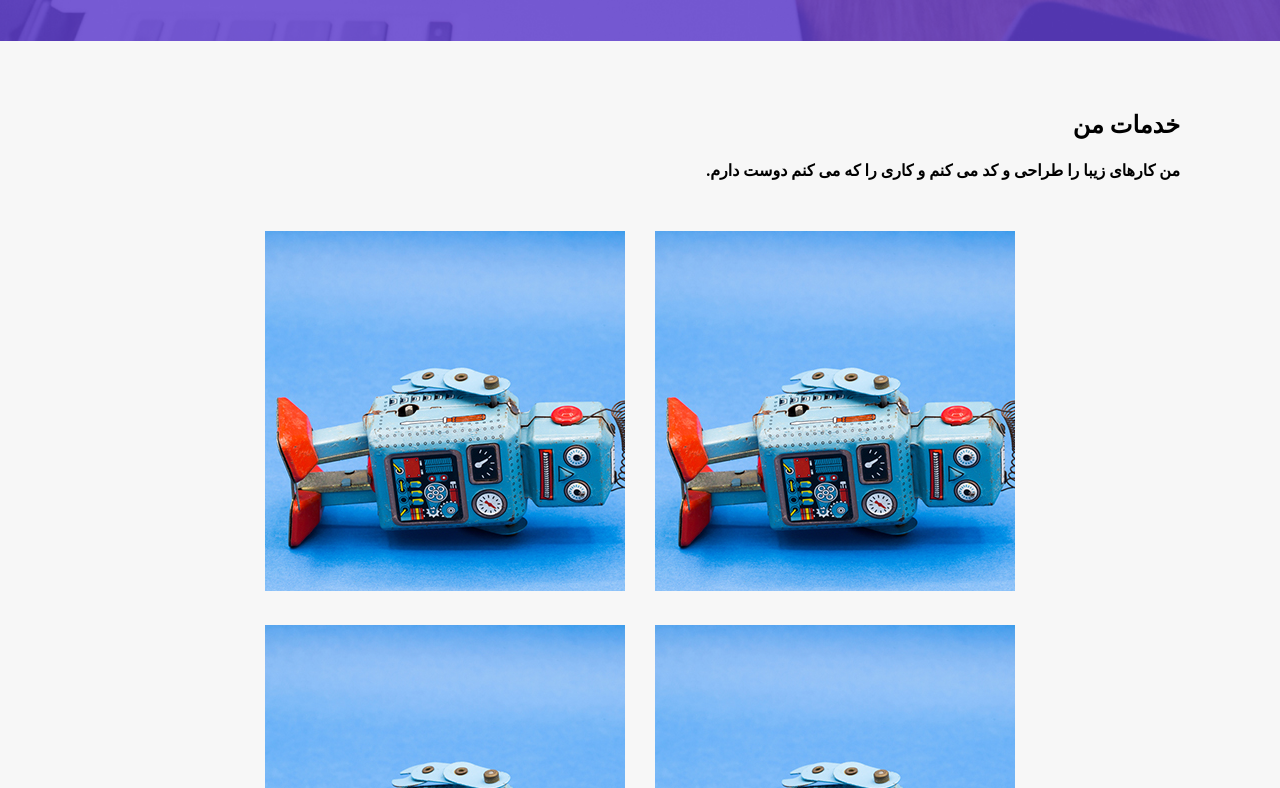
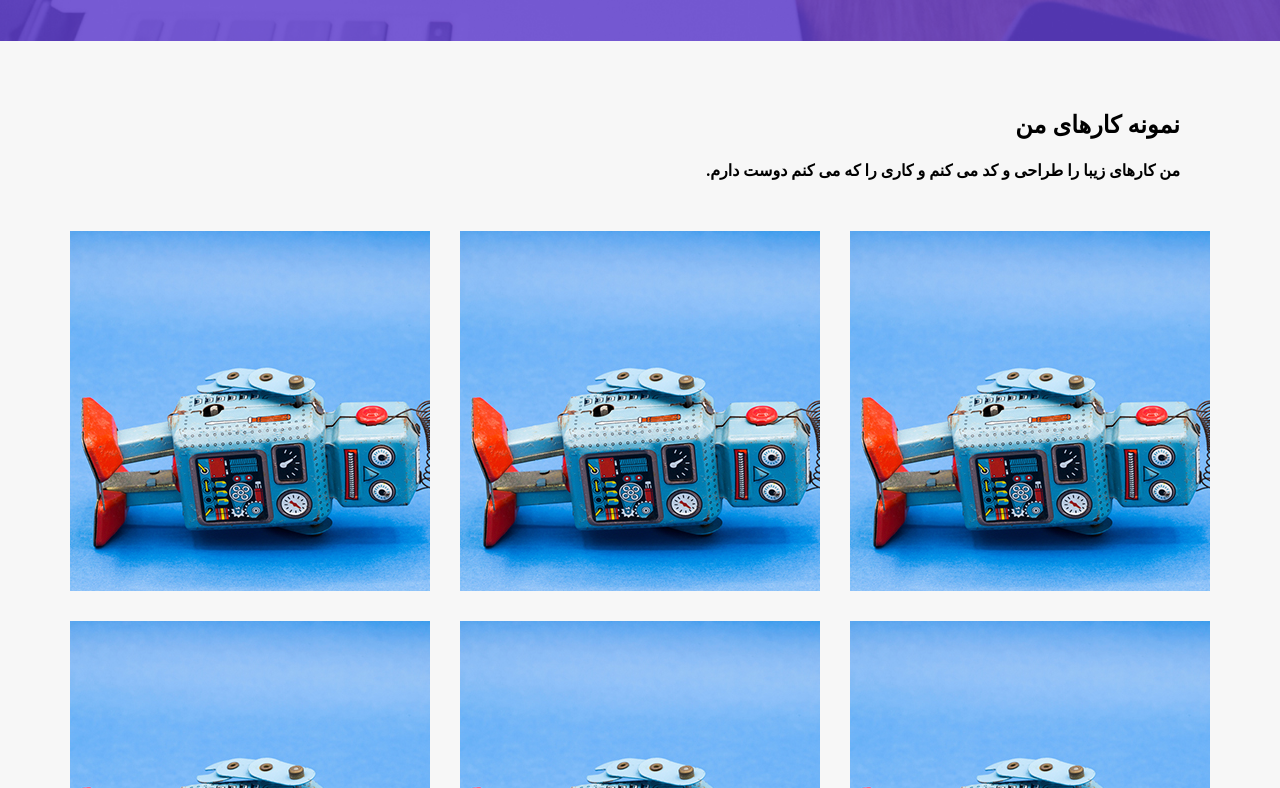
Before and after one commit to Mousavi-69/Resumes, a Vue app: page / in a window 1280 px wide. Shown: the part 2692-3480 px from the top of the page. Built offline with nearby package versions, Linux system fonts and the light colour scheme.

Commit message:
Portfolio components Completed

```diff
--- a/src/components/MyPortfolio.vue
+++ b/src/components/MyPortfolio.vue
@@ -5,7 +5,7 @@ import buttonVue from "./Button.vue";
 <template>
   <div class="container">
     <div class="title">
-      <h2>خدمات من</h2>
+      <h2>نمونه کارهای من</h2>
       <h4>
         من کارهای زیبا را طراحی و کد می کنم و کاری را که می کنم دوست دارم.
       </h4>
@@ -42,7 +42,7 @@ import buttonVue from "./Button.vue";
   }
 }
 .portfolio {
-  padding: 0px 100px;
+  padding: 0px 0px;
   display: flex;
   flex-wrap: wrap;
   gap: 30px;
--- a/src/components/ShapeComponent/PortfolioComponent.vue
+++ b/src/components/ShapeComponent/PortfolioComponent.vue
@@ -1,17 +1,9 @@
 <script setup lang="ts"></script>
 <template>
   <div class="container">
-    <div class="work-imge">
-      <img
-        class="img"
-        width="360"
-        height="360"
-        src="@/assets/images/w-1.jpg"
-        alt="portfolio"
-      />
-    </div>
     <div class="work-overlay">
       <div class="work-content">
+        <div class="content">
           <h3 class="work-title">تصویر</h3>
           <hr />
           <ul>
@@ -21,9 +13,12 @@
               /></a>
             </li>
             <li class="li-2">
-            <a class="" href=""> <fa class="icon" :icon="['fas', 'info']" /></a>
+              <a class="" href="">
+                <fa class="icon" :icon="['fas', 'info']"
+              /></a>
             </li>
           </ul>
+        </div>
       </div>
     </div>
   </div>
@@ -34,36 +29,72 @@
 }
 
 .work-overlay {
-  position: absolute;
+  position: relative;
+  display: flex;
+  width: 360px;
+  height: 360px;
+  background-image: url("@/assets/images/w-1.jpg");
+  background-repeat: no-repeat;
+
+  &:hover {
+    .work-content {
+      visibility: visible;
+      .content {
+        visibility: visible;
+      }
+      .work-title {
+        transform: translateY(35px);
+      }
+      .li-1 {
+        transform: translateX(25px);
+      }
+      .li-2 {
+        transform: translateX(-25px);
+      }
+    }
+  }
+  .work-content {
+    position: relative;
+    visibility: hidden;
     width: 100%;
-  height: 100%;
-  z-index: 5;
-  top: 0px;
-  left: 0px;
-  background-color: rgba(117, 78, 249, 0.7);
+    text-align: center;
+    background-color: #764ef9c9;
+    transition: all 0.2s ease-in 0s;
+  }
+}
+.content {
+  position: relative;
   visibility: hidden;
-  transition: all 0.3s ease-out 0s;
 
-  .work-content {
-    position: absolute;
-    top: 50%;
-    left: 0;
-    width: 100%;
-    transform: translateY(-50%);
-    text-align: center;
+  top: 20%;
+  .work-title {
+    position: relative;
+    color: white;
+    font-size: 1.3rem;
+    transition: all 0.2s ease-in 0s;
+  }
+  hr {
+    width: 100px;
+    height: 3px;
+    background-color: white;
+    margin-top: 50px;
+  }
 
   ul {
     display: flex;
+    position: absolute;
+    left: 30%;
     justify-content: center;
     list-style-type: none;
+
     .li-1 {
       width: 55px;
       height: 55px;
       border: 1px solid white;
       border-radius: 50%;
       padding: 10px;
-        margin: 10px;
-        transform: translateX(-100%);
+      margin: 10px 10px 10px -15px;
+      transition: all 0.2s ease-in 0s;
     }
     .li-2 {
       width: 55px;
@@ -71,19 +102,8 @@
       border: 1px solid white;
       border-radius: 50%;
       padding: 10px;
-        margin: 10px;
-        transform: translateX(100%);
-      }
-      .work-title {
-        color: white;
-        font-size: 1.3rem;
-        transform: translateY(-100%);
-      }
-      hr {
-        width: 70px;
-        height: 3px;
-        background-color: white;
-        margin-top: -15px;
+      margin: 10px -15px 10px 30px;
+      transition: all 0.2s ease-in 0s;
     }
 
     .icon {
@@ -92,8 +112,4 @@
     }
   }
 }
-  &:hover {
-    visibility: visible;
-  }
-}
 </style>
```
Lines whose indentation alone changed are shown as unchanged.
